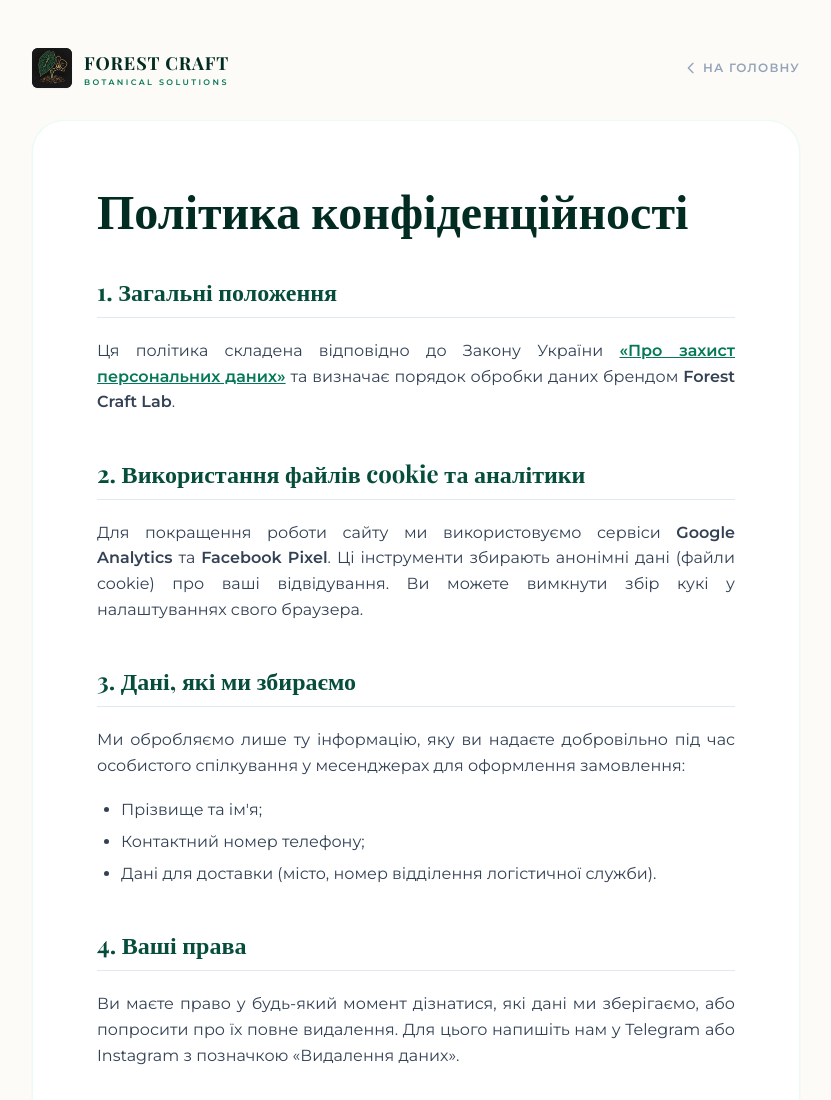
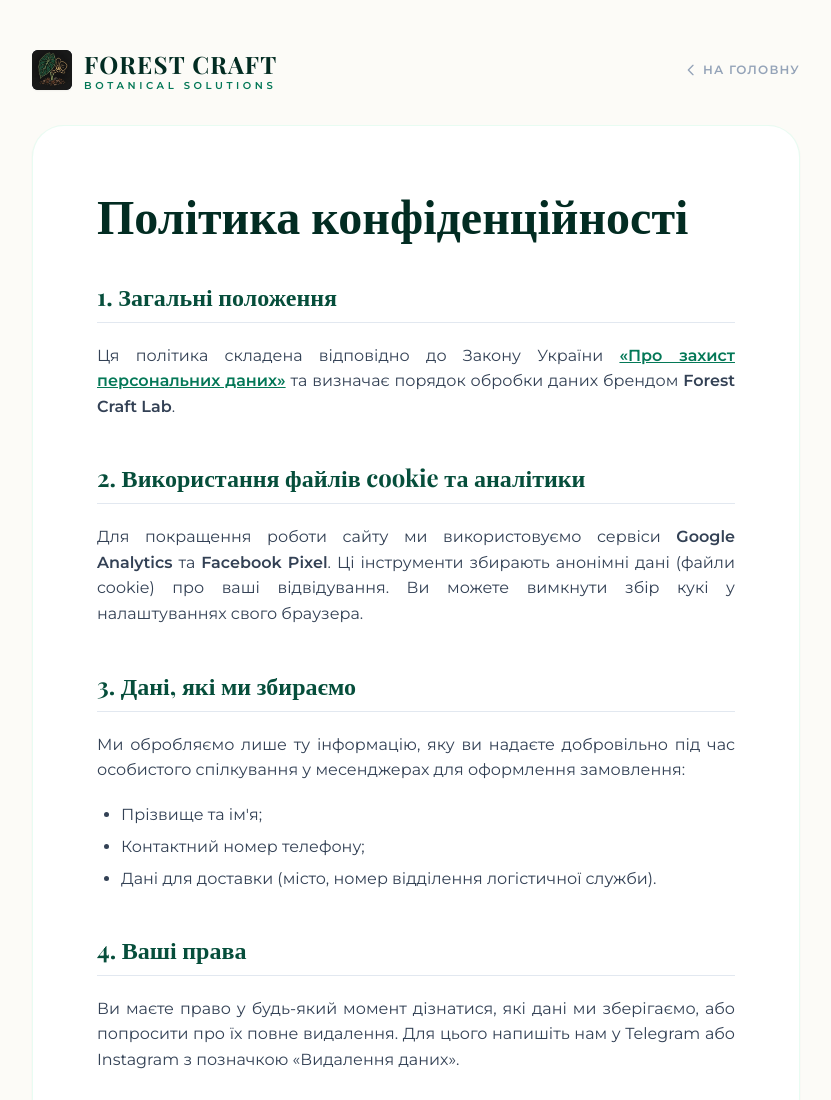
Before and after one commit to FOREST-CRAFT-UA/FOREST-CRAFT, a plain HTML site: page privacy.html in a window 1280 px wide. Shown: the top 1100 px of the page, without its empty margins (224-1055 px from the left). Drawn offline with nearby package versions, Linux system fonts and the light colour scheme.

Commit message:
update privacy

```diff
--- a/privacy.html
+++ b/privacy.html
@@ -51,8 +51,12 @@
         <a href="index.html" class="flex items-center gap-3 hover:opacity-80 transition-opacity">
             <img src="https://forest-craft-ua.github.io/FOREST-CRAFT/pictures/logo_site.png" alt="Forest Craft Logo" class="h-10 w-10 object-contain rounded-md bg-slate-900 shadow-sm">
             <div class="flex flex-col leading-tight">
-                <span class="font-playfair text-lg font-bold text-emerald-950 uppercase tracking-wider">FOREST CRAFT</span>
-                <span class="text-[8px] font-bold text-emerald-700 uppercase tracking-[0.3em]">BOTANICAL SOLUTIONS</span>
+               <span class="font-playfair text-xl md:text-2xl font-bold text-emerald-950 uppercase tracking-wider">
+                            FOREST CRAFT
+                        </span>
+                        <span class="text-[9.5px] md:text-[10px] font-bold text-emerald-700 uppercase tracking-[0.23em] md:tracking-[0.36em] block mr-[-0.22em] md:mr-[-0.35em]">
+                            BOTANICAL SOLUTIONS
+                        </span>
             </div>
         </a>
 
```
